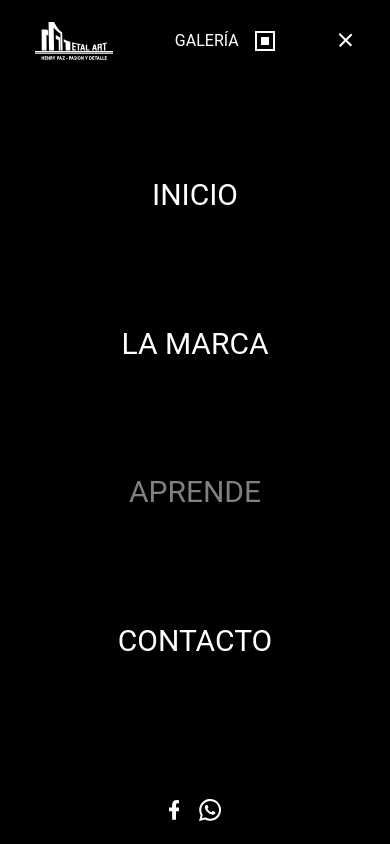
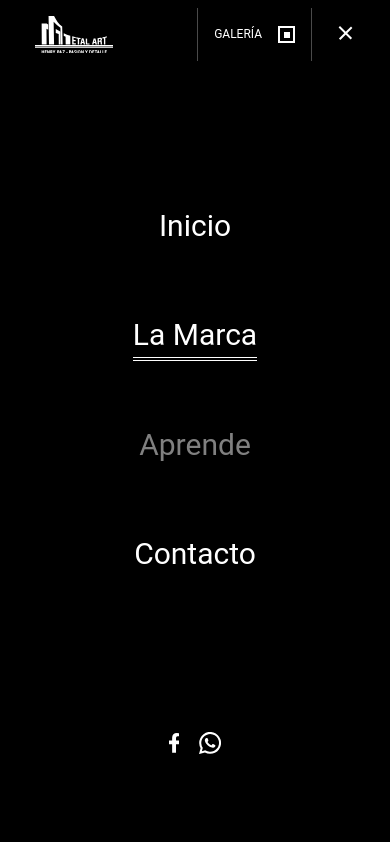
Before and after one commit to MadDog-420/MetalArt, a Vue app: page /about in a window 390 px wide. Both pictures are taken after a click on the button "Toggle navigation". Shown: the top 844 px of the page. Built offline with nearby package versions, Linux system fonts and the light colour scheme.

Commit message:
Gallery button in nav-bar working and testing gallery display

```diff
--- a/src/components/First.vue
+++ b/src/components/First.vue
@@ -23,4 +23,11 @@ export default {
     max-width: 70%;
   }
 }
+@media (max-width: 576px){
+  .first{
+    padding: 2.5em 0;
+    margin: 0 auto;
+    max-width: 85% !important;
+  }
+}
 </style>
--- a/src/components/Footer.vue
+++ b/src/components/Footer.vue
@@ -9,6 +9,7 @@
                 <ul>
                     <div class="row">
                         <div class="col col-6 col-sm-12"><li class="my-auto"><router-link to="/" class="nav-link text-white">Inicio</router-link></li></div>
+                        <div class="col col-6 col-sm-12"><li class="my-auto"><router-link to="/gallery" class="nav-link text-white">Galería</router-link></li></div>
                         <div class="col col-6 col-sm-12"><li class="my-auto"><router-link to="/about" class="nav-link text-white">La marca</router-link></li></div>
                         <div class="col col-6 col-sm-12"><li class="my-auto"><router-link to="/" class="nav-link disable text-white">Aprende</router-link></li></div>
                         <div class="col col-6 col-sm-12"><li class="my-auto"><router-link to="/contact" class="nav-link text-white">Contacto</router-link></li></div>
--- a/src/components/Header.vue
+++ b/src/components/Header.vue
@@ -16,11 +16,11 @@
                     </span>
                 </button>
                 <div class="collapse navbar-collapse" id="navbarText">
-                    <ul class="navbar-nav me-auto my-5 my-lg-0">
-                        <li class="nav-item"><router-link to="/" class="nav-link mx-3 text-white">INICIO</router-link></li>
-                        <li class="nav-item"><router-link to="/about" class="nav-link mx-3 text-white">LA MARCA</router-link></li>
-                        <li class="nav-item"><a href="#" class="nav-link disable mx-3 text-white">APRENDE</a></li>
-                        <li class="nav-item"><router-link to="/contact" class="nav-link mx-3 text-white">CONTACTO</router-link></li>
+                    <ul class="navbar-nav me-auto my-md-5 my-lg-0">
+                        <li class="nav-item"><router-link to="/" class="nav-link mx-3 text-white">Inicio</router-link></li>
+                        <li class="nav-item"><router-link to="/about" class="nav-link mx-3 text-white">La Marca</router-link></li>
+                        <li class="nav-item"><a href="#" class="nav-link disable mx-3 text-white">Aprende</a></li>
+                        <li class="nav-item"><router-link to="/contact" class="nav-link mx-3 text-white">Contacto</router-link></li>
                     </ul>
                     <span class="navbar-text text-white text-center">
                         <a href="https://www.facebook.com/pages/category/Arts---Crafts-Store/Metal-Art-433001477462190/" target="_blank"><FacebookSimpleIcon /></a>
@@ -78,6 +78,7 @@ header{
 .nav-item{
     width: fit-content;
     margin: 0 auto;
+    text-transform: uppercase;
 }
 .navbar-gallery a{
     font-size: 1rem;
@@ -89,30 +90,34 @@ header{
     display: none;
 }
 
-header .nav-link{
+.navbar-gallery{
+    margin-left: auto;
+    margin-right: 1.5rem !important;
+}
+.navbar-nav .nav-link{
     width: fit-content;
     text-shadow: 1px 2px 3px black;
 }
-header .nav-link::after{
+.navbar-nav .nav-link::after{
     content: "";
     width: 0;
     display: block;
     height: 4px;
     transition: width .5s;
 }
-header .nav-link:hover::after, .router-link-active::after{
-    width: 100%;
+.navbar-nav .nav-link:hover::after, .router-link-active::after, .router-link-exact-active::after{
+    width: 100% !important;
     border-top: 1px solid #fff;
     border-bottom: 1px solid #fff;
 }
-header .nav-link.disable{
+.navbar-nav .nav-link.disable{
     color: grey !important;
     cursor: auto;
 }
-header .nav-link.disable:hover::after{
+.navbar-nav .nav-link.disable:hover::after{
     width: 0;
 }
-header .navbar-text{
+.navbar-nav .navbar-text{
     display: none;
 }
 
@@ -176,14 +181,31 @@ a svg{
     fill: rgba(255,255,255,1);
 }
 
-header .galeria-side-container{
+.navbar-gallery .galeria-side-container{
     position: relative;
     z-index: 999;
     top: calc(100% - 55px);
 }
-header .galeria-side{
+.navbar-gallery .galeria-side{
     width: fit-content;
     transform: rotate(0) translate(0, 0) !important;
+    padding-right: .5rem !important;
+    padding-left: .5rem !important;
+    border: 1px solid #4A4A4A;
+    border-top: 0;
+    border-bottom: 0;
+}
+.navbar-gallery .galeria-side a{
+    font-size: 0.75rem;
+    line-height: 1.3rem;
+}
+.navbar-gallery .galeria-side .cuadrado{
+    width: 17px;
+    height: 17px;
+}
+.navbar-gallery .galeria-side .cuadrado .cuadrado-movil{
+    width: 6px;
+    height: 6px;
 }
 
 @media (max-width: 991px) {
@@ -205,20 +227,27 @@ header .galeria-side{
     }
 }
 @media (max-width: 576px) {
+    .navbar .container-fluid{
+        justify-content: start;
+    }
     .navbar-nav{
-        height: calc(100vh - 248.763px);
+        height: calc(100vh - 406.763px);
         display: flex;
         flex-direction: column;
         justify-content: space-around;
+        margin: 7rem 0;
     }
     .navbar-brand{
+        padding-top: 0;
+        padding-bottom: 0;
         margin-right: 0px;
     }
     .navbar-text{
-        padding: 2rem 0;
+        padding-bottom: 5rem;
     }
     .nav-item{
         font-size: 30px;
+        text-transform: capitalize;
     }
 }
 
--- a/src/views/About.vue
+++ b/src/views/About.vue
@@ -122,5 +122,9 @@ export default {
   .sub-gallery-container h3{
     font-size: 30px;
   }
+  .sub-gallery > div{
+    padding-right: 0;
+    padding-left: 0;
+  }
 }
 </style>
--- a/src/views/Gallery/index.vue
+++ b/src/views/Gallery/index.vue
@@ -10,13 +10,13 @@
     <!-- shows when no cat param exists -->
     <div class="container-fluid" v-else>
       <First>
-        <div class="row gx-3 px-md-4">
-          <div class="my-col col-6 col-md-4 py-2" v-for="item in items" :key="item.id">
+        <div class="gallery-row row gx-2 gx-md-3 px-md-4">
+          <div class="my-col col-6 col-md-4 py-1 py-md-2" v-for="item in items" :key="item.id">
             <div>
               <img :src="'https://drive.google.com/uc?id='+item.id">
               <div class="lighten-bg">
                 <router-link to="/gallery/retratos">
-                  <h3 class="center">RETRATOS</h3>
+                  <h4 class="center">RETRATOS</h4>
                 </router-link>
               </div>
             </div>
@@ -47,6 +47,7 @@ export default {
         { id: '11jQhXZG07ITMHqWMotkCYmiDfKiZKkk1' },
         { id: '1sk3bC9qYaP9xzbk5Zm8d2Q-R03jtt0Dg' },
         { id: '1iHklI6nNJf7YQBYBBJzrdjUDrkkjM4G6' },
+        { id: '1O72Fz6u9ergaJb-hSCZE9fdi5KzSoaIt' },
         { id: '1O72Fz6u9ergaJb-hSCZE9fdi5KzSoaIt' }
       ]
     }
@@ -57,6 +58,9 @@ export default {
 <style scoped>
 .main{
   margin-top: -112px;
+}
+.main .container-fluid{
+  padding: 0;
 }
 .row img{
   width: 100%;
@@ -85,6 +89,16 @@ export default {
   font-weight: normal;
   transition: all .5s linear;
 }
+.gallery-row{
+  display: flex;
+  flex-direction: column;
+  flex-wrap: wrap;
+  max-height: 1000px;
+}
+.gallery-row .my-col{
+  display: inline-block;
+  flex-direction: column;
+}
 .my-col > div{
   position: relative;
   border: 2px solid #7a7a7a;
```
Also changed, not shown: 25 other files (tests, documents, lock files or other folders).
